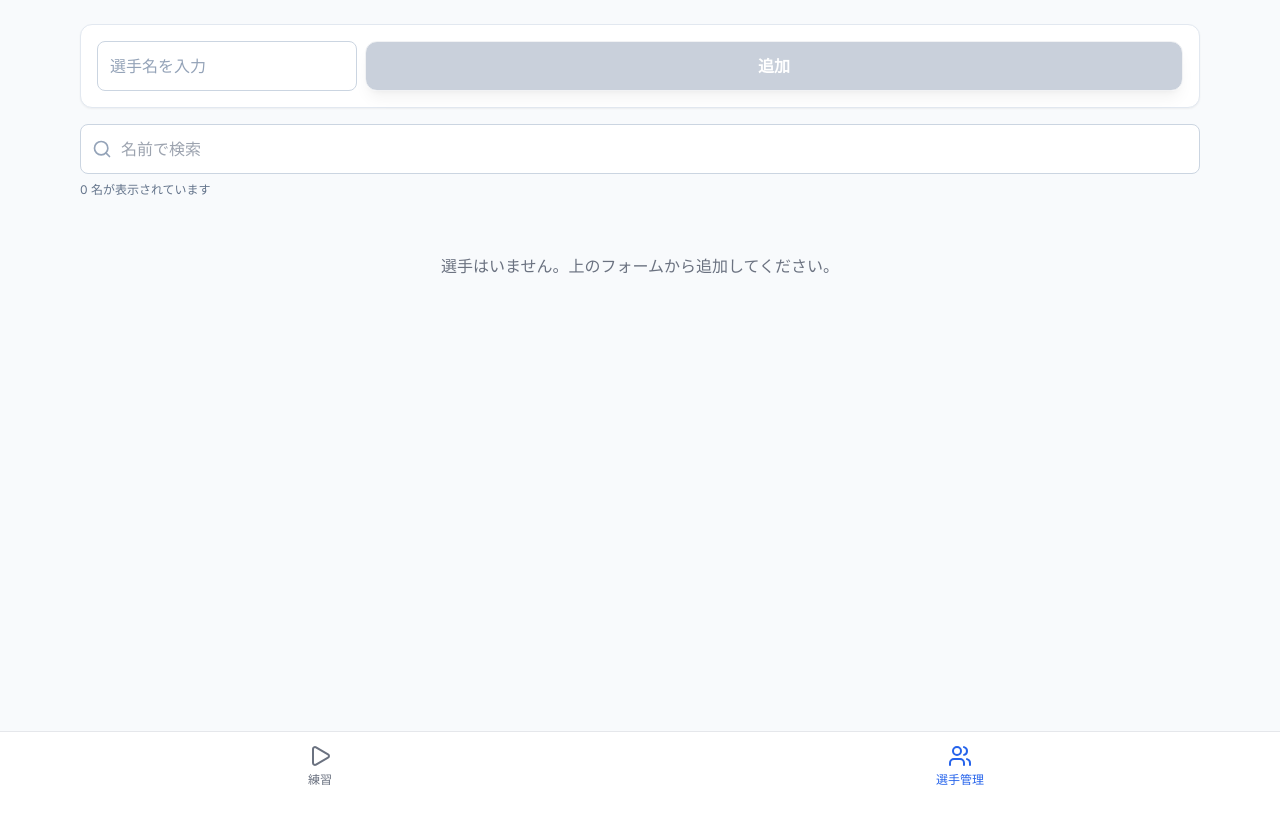
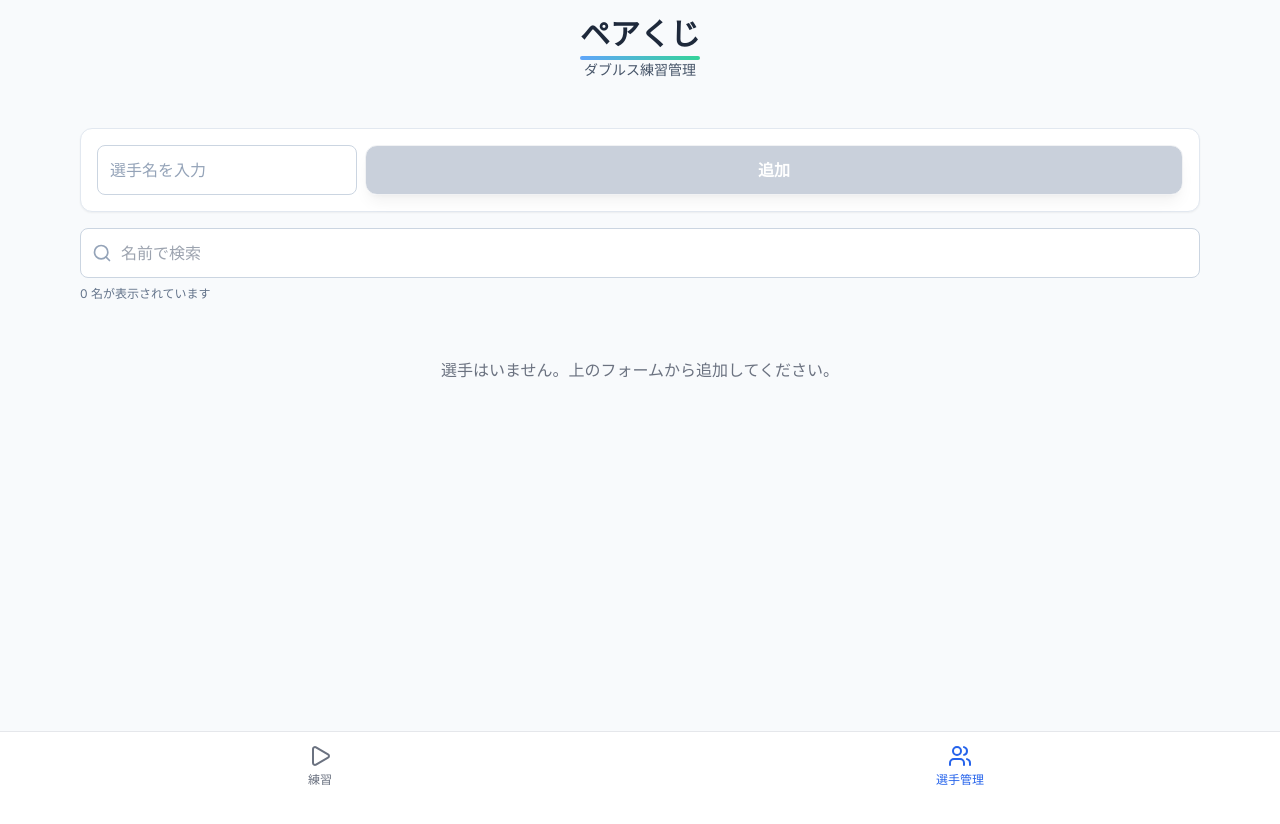
Before and after one commit to KM0912/pairkuji, a Next.js app: page /members in a window 1280 px wide. Shown: the top 824 px of the page. Built offline with nearby package versions, Linux system fonts and the light colour scheme.

Commit message:
メンバー管理ページにヘッダーコンポーネントを追加

```diff
--- a/src/app/members/page.tsx
+++ b/src/app/members/page.tsx
@@ -5,6 +5,7 @@ import { Search, X, Trash2 } from 'lucide-react';
 import { useMemberStore } from '@/lib/stores/memberStore';
 import { usePracticeStore } from '@/lib/stores/practiceStore';
 import { Button } from '@/components/ui/Button';
+import { Header } from '@/components/practice/Header';
 
 interface EditingMember {
   id: number;
@@ -101,6 +102,7 @@ export default function MembersPage() {
 
   return (
     <main className="bg-slate-50 min-h-screen">
+      <Header settings={null} onReset={() => {}} />
       <div className="max-w-6xl mx-auto px-4 py-6">
         <form
           onSubmit={handleAdd}
```
